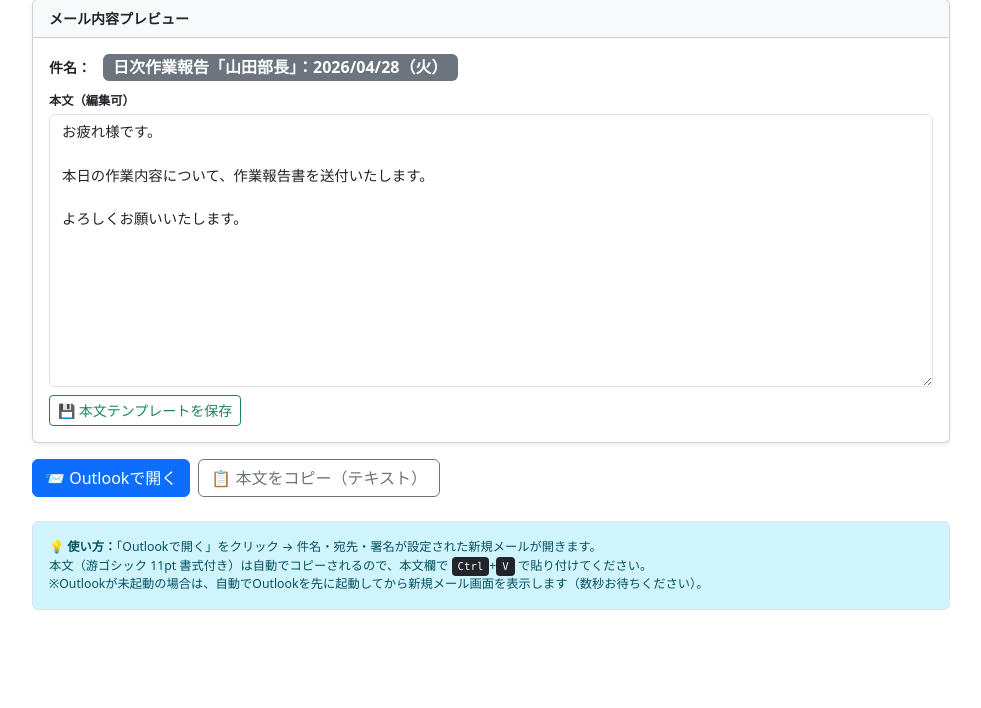
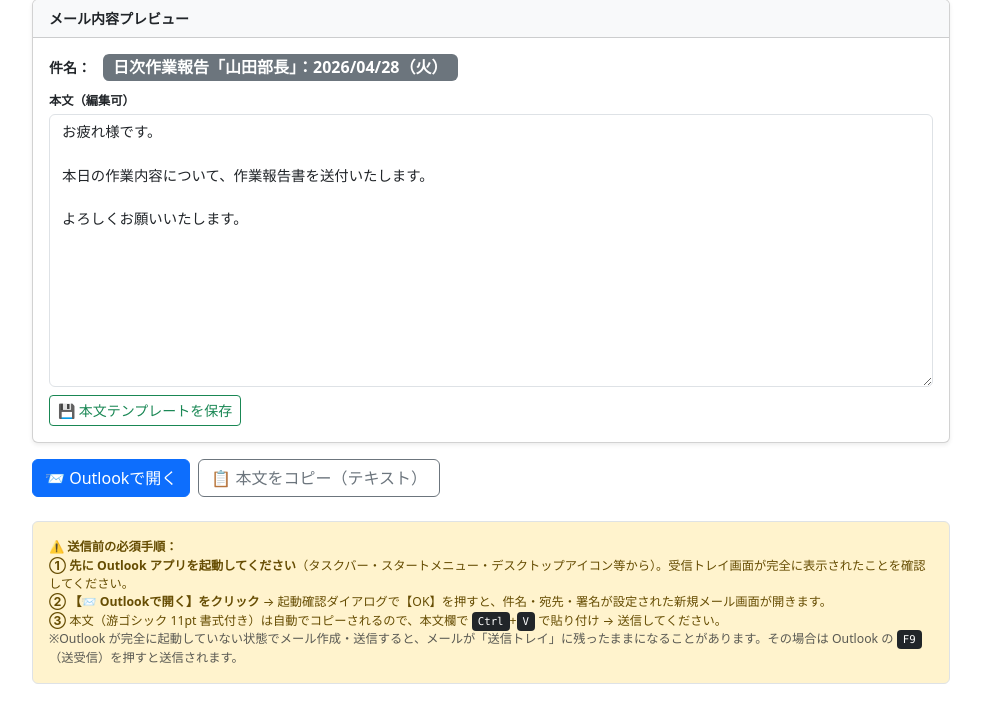
Before and after one commit to niina-h/ScheduleManagement, a Flask app: page /mail-report/user-preview in a window 1280 px wide. Shown: the part 279-987 px from the top of the page, without its empty margins (149-1130 px from the left). Before the commit the page ends 889 px from the top, so only its background shows below. Run offline with Flask 3, Linux system fonts and the light colour scheme; the visitor is signed in with stand-in values (Sample User, id 1); data comes from the database, SQL or seed files in the repository.

Commit message:
outlook起動処理不可

```diff
--- a/web_app/templates/mail_user_preview.html
+++ b/web_app/templates/mail_user_preview.html
@@ -63,14 +63,16 @@
     </div>
 
     {# ── 操作ボタン ── #}
-    <div class="d-flex gap-2 mb-4">
+    <div class="d-flex gap-2 mb-4 flex-wrap">
       <a href="{{ mailto_url }}" class="btn btn-primary mailto-btn" id="mailto-link" data-body="">📨 Outlookで開く</a>
       <button type="button" class="btn btn-outline-secondary" id="copy-btn">📋 本文をコピー（テキスト）</button>
     </div>
-    <div class="alert alert-info border small mb-4">
-      💡 <strong>使い方：</strong>「Outlookで開く」をクリック → 件名・宛先・署名が設定された新規メールが開きます。<br>
-      本文（游ゴシック 11pt 書式付き）は自動でコピーされるので、本文欄で <kbd>Ctrl</kbd>+<kbd>V</kbd> で貼り付けてください。<br>
-      ※Outlookが未起動の場合は、自動でOutlookを先に起動してから新規メール画面を表示します（数秒お待ちください）。
+    <div class="alert alert-warning border small mb-4">
+      ⚠️ <strong>送信前の必須手順：</strong><br>
+      <strong>① 先に Outlook アプリを起動してください</strong>（タスクバー・スタートメニュー・デスクトップアイコン等から）。受信トレイ画面が完全に表示されたことを確認してください。<br>
+      <strong>② 【📨 Outlookで開く】をクリック</strong> → 起動確認ダイアログで【OK】を押すと、件名・宛先・署名が設定された新規メール画面が開きます。<br>
+      <strong>③</strong> 本文（游ゴシック 11pt 書式付き）は自動でコピーされるので、本文欄で <kbd>Ctrl</kbd>+<kbd>V</kbd> で貼り付け → 送信してください。<br>
+      <span class="text-muted">※Outlook が完全に起動していない状態でメール作成・送信すると、メールが「送信トレイ」に残ったままになることがあります。その場合は Outlook の <kbd>F9</kbd>（送受信）を押すと送信されます。</span>
     </div>
 
   </div>
@@ -114,38 +116,31 @@ document.addEventListener('DOMContentLoaded', function () {
     if (callback) callback();
   }
 
-  // Outlook で開く: Outlook 未起動時の cold-start による「送信トレイ滞留」問題を回避するため、
-  // 1) クリップボードへ本文をコピー
-  // 2) 隠し iframe で空の mailto: を発火し Outlook を先行起動（cold-start を誘発）
-  // 3) 2秒待機してから本来の mailto: を発火し、メール作成画面を表示
+  // Outlook で開く: 本文をクリップボードにコピーしてから mailto を発火する。
+  // クリック時に「Outlook起動済みか」を確認するダイアログを表示し、
+  // cold-start による送信トレイ滞留事故を防止する。
   if (mailtoLink) {
-    var WARMUP_MS = 2000;  // Outlook 起動待ち時間
     mailtoLink.addEventListener('click', function (e) {
       e.preventDefault();
+      var confirmMsg = '【メール送信前のお願い】\n\n'
+        + '📂 Outlookアプリを起動してください。\n\n'
+        + '  ・タスクバー / スタートメニュー / デスクトップアイコン\n'
+        + '    などから Outlook を起動してください。\n'
+        + '  ・受信トレイの画面が完全に表示されるまでお待ちください。\n'
+        + '  ・既に起動済みの場合は、そのまま次へ進んでください。\n\n'
+        + '━━━━━━━━━━━━━━━━━━━━━━━━━━━━━━\n'
+        + '⚠ Outlookが起動していない状態でメール作成・送信すると、\n'
+        + '   メールが「送信トレイ」に残ったままとなり\n'
+        + '   相手に届かない場合があります。\n'
+        + '━━━━━━━━━━━━━━━━━━━━━━━━━━━━━━\n\n'
+        + '  【OK】     Outlookを起動した → メール作成画面へ\n'
+        + '  【キャンセル】後で操作する';
+      if (!window.confirm(confirmMsg)) {
+        return;  // ユーザーがキャンセル → 何もしない
+      }
       var href = mailtoLink.href;
-      var originalText = mailtoLink.textContent;
-      // ボタンを一時的にロック
-      mailtoLink.classList.add('disabled');
-      mailtoLink.setAttribute('aria-disabled', 'true');
-      mailtoLink.textContent = '⏳ Outlookを起動中…';
-
       copyHtmlToClipboard(bodyEl.value, function () {
-        // 隠し iframe で空 mailto を発火（Outlook 本体の起動誘発専用）
-        var warmupFrame = document.createElement('iframe');
-        warmupFrame.style.display = 'none';
-        warmupFrame.src = 'mailto:';
-        document.body.appendChild(warmupFrame);
-
-        setTimeout(function () {
-          // 起動誘発用 iframe を後片付け
-          if (warmupFrame.parentNode) warmupFrame.parentNode.removeChild(warmupFrame);
-          // ボタン状態を戻す
-          mailtoLink.classList.remove('disabled');
-          mailtoLink.removeAttribute('aria-disabled');
-          mailtoLink.textContent = originalText;
-          // 本来のメール作成 mailto を発火
-          window.location.href = href;
-        }, WARMUP_MS);
+        window.location.href = href;
       });
     });
   }
```
